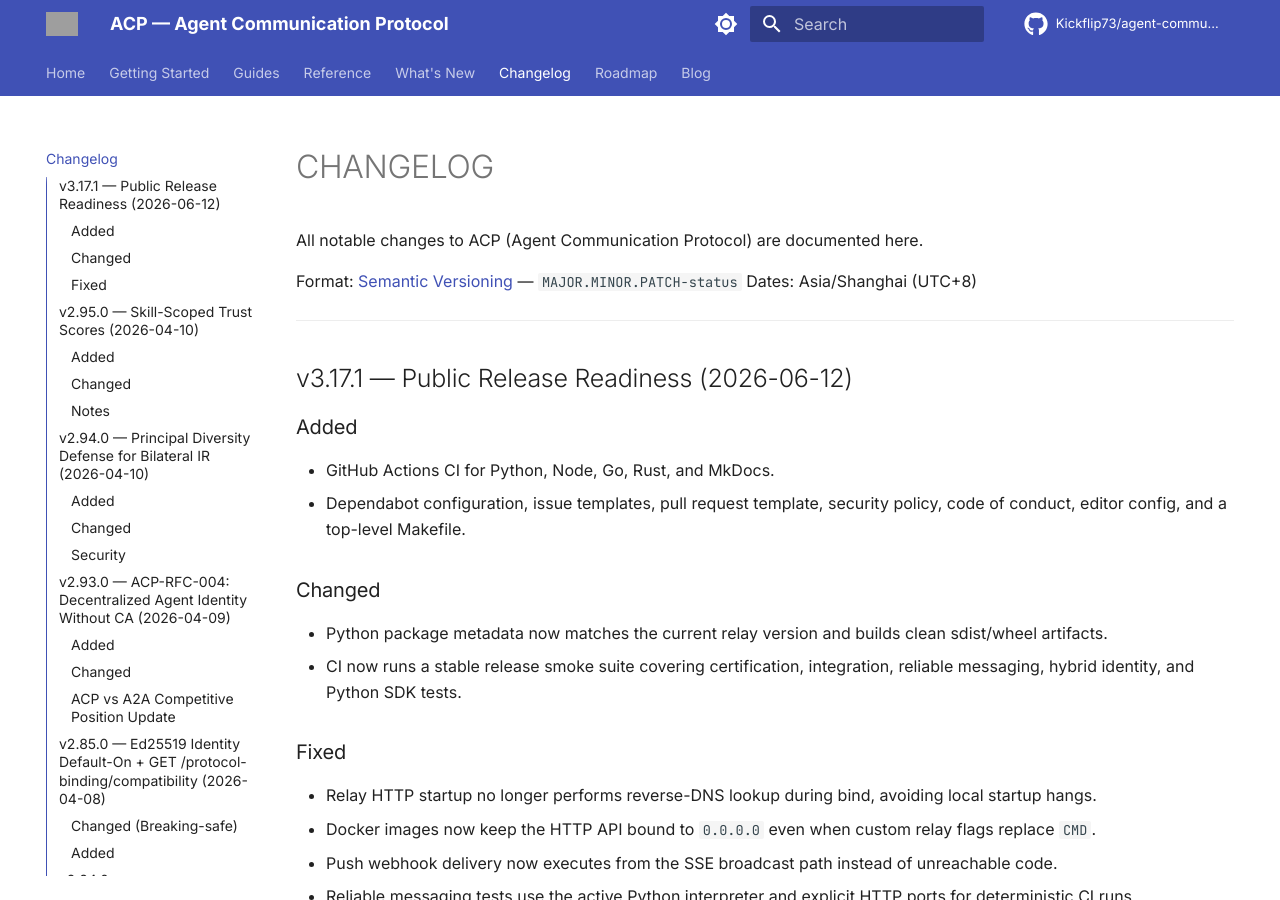
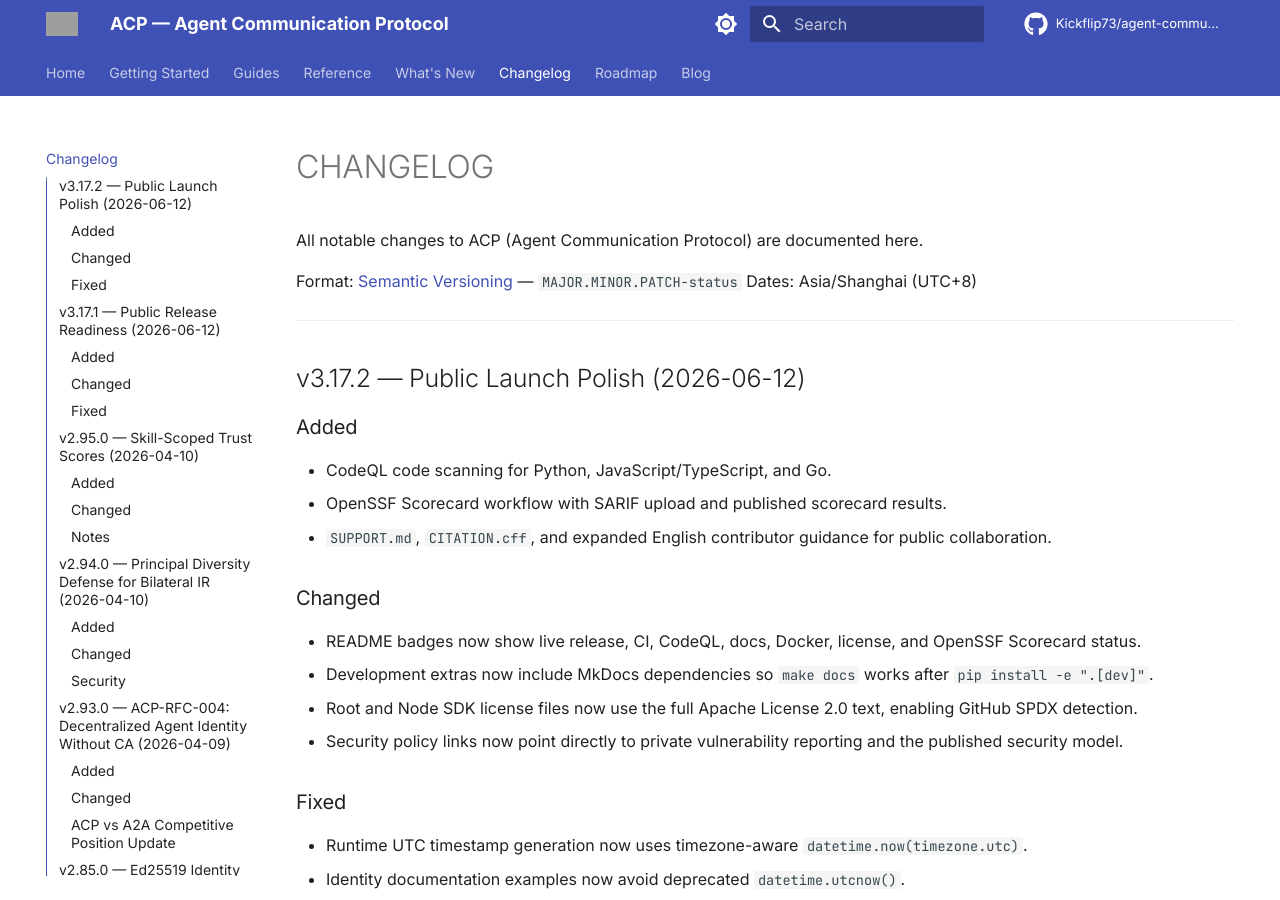
Before and after one commit to Kickflip73/agent-communication-protocol, an MkDocs documentation site: the page built from docs/CHANGELOG.md, in a window 1280 px wide and 900 px high. Built offline with MkDocs 1.6.1 and Material for MkDocs 9.7.7, drawn with Linux system fonts in a browser that asks for light colours; comment, search, counter and statistics services are not loaded; the version menu is left out; some of the changed text lies outside the part shown; grey boxes are pictures that could not be loaded.

Commit message:
chore(release): prepare v3.17.2

```diff
--- a/docs/CHANGELOG.md
+++ b/docs/CHANGELOG.md
@@ -4,6 +4,25 @@ All notable changes to ACP (Agent Communication Protocol) are documented here.
 
 Format: [Semantic Versioning](https://semver.org) — `MAJOR.MINOR.PATCH-status`
 Dates: Asia/Shanghai (UTC+8)
+
+---
+
+## v3.17.2 — Public Launch Polish (2026-06-12)
+
+### Added
+- CodeQL code scanning for Python, JavaScript/TypeScript, and Go.
+- OpenSSF Scorecard workflow with SARIF upload and published scorecard results.
+- `SUPPORT.md`, `CITATION.cff`, and expanded English contributor guidance for public collaboration.
+
+### Changed
+- README badges now show live release, CI, CodeQL, docs, Docker, license, and OpenSSF Scorecard status.
+- Development extras now include MkDocs dependencies so `make docs` works after `pip install -e ".[dev]"`.
+- Root and Node SDK license files now use the full Apache License 2.0 text, enabling GitHub SPDX detection.
+- Security policy links now point directly to private vulnerability reporting and the published security model.
+
+### Fixed
+- Runtime UTC timestamp generation now uses timezone-aware `datetime.now(timezone.utc)`.
+- Identity documentation examples now avoid deprecated `datetime.utcnow()`.
 
 ---
 
--- a/docs/README.zh-CN.md
+++ b/docs/README.zh-CN.md
@@ -7,7 +7,7 @@
 
 <p>
   <a href="https://github.com/Kickflip73/agent-communication-protocol/releases">
-    <img src="https://img.shields.io/badge/版本-v3.17.1-blue?style=flat-square" alt="Version">
+    <img src="https://img.shields.io/badge/版本-v3.17.2-blue?style=flat-square" alt="Version">
   </a>
   <a href="https://github.com/Kickflip73/agent-communication-protocol/blob/main/LICENSE">
     <img src="https://img.shields.io/badge/协议-Apache_2.0-green?style=flat-square" alt="License">
--- a/pyproject.toml
+++ b/pyproject.toml
@@ -4,7 +4,7 @@ build-backend = "setuptools.build_meta"
 
 [project]
 name = "acp-relay"
-version = "3.17.1"
+version = "3.17.2"
 description = "Agent Communication Protocol (ACP) — P2P relay for Agent-to-Agent communication"
 readme = "README.md"
 license = "Apache-2.0"
```
Also changed, not shown: CHANGELOG.md (+19 -0 lines), docs/index.md (+3 -3 lines), 3 other files.
